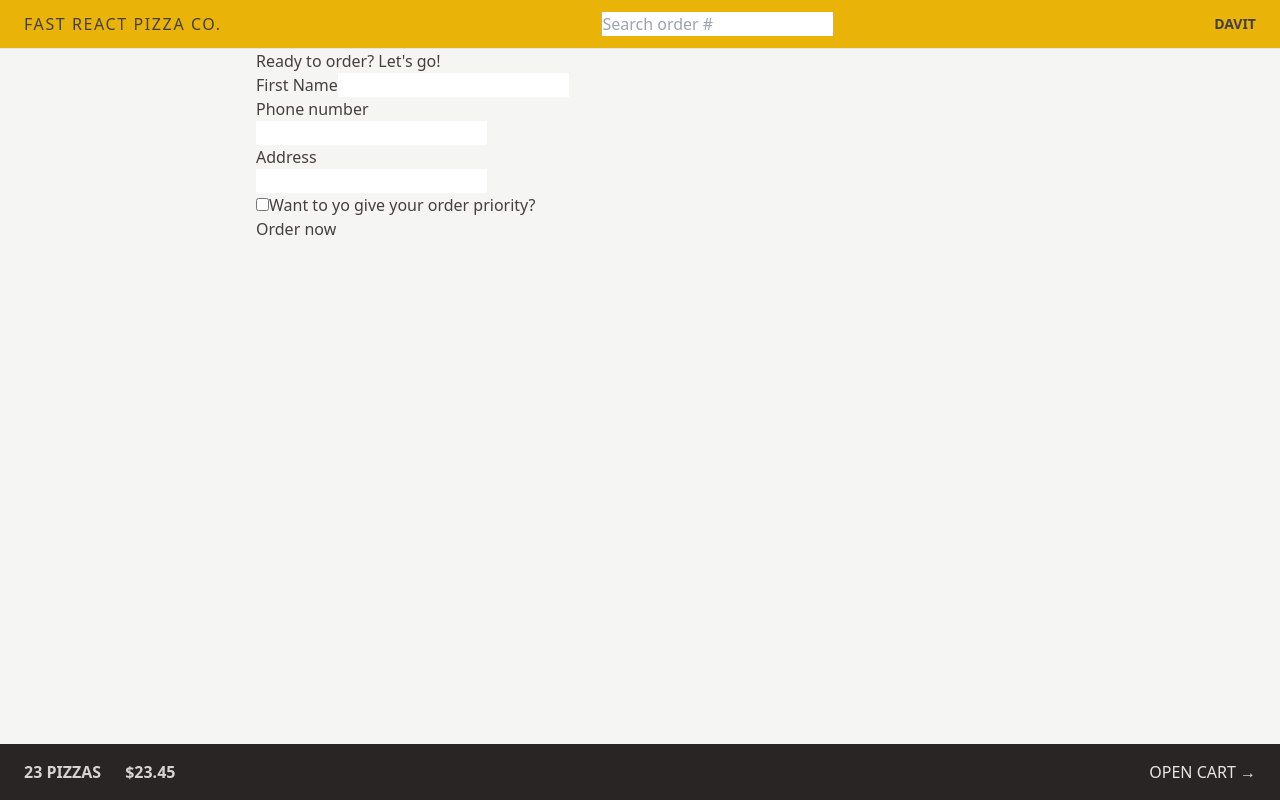
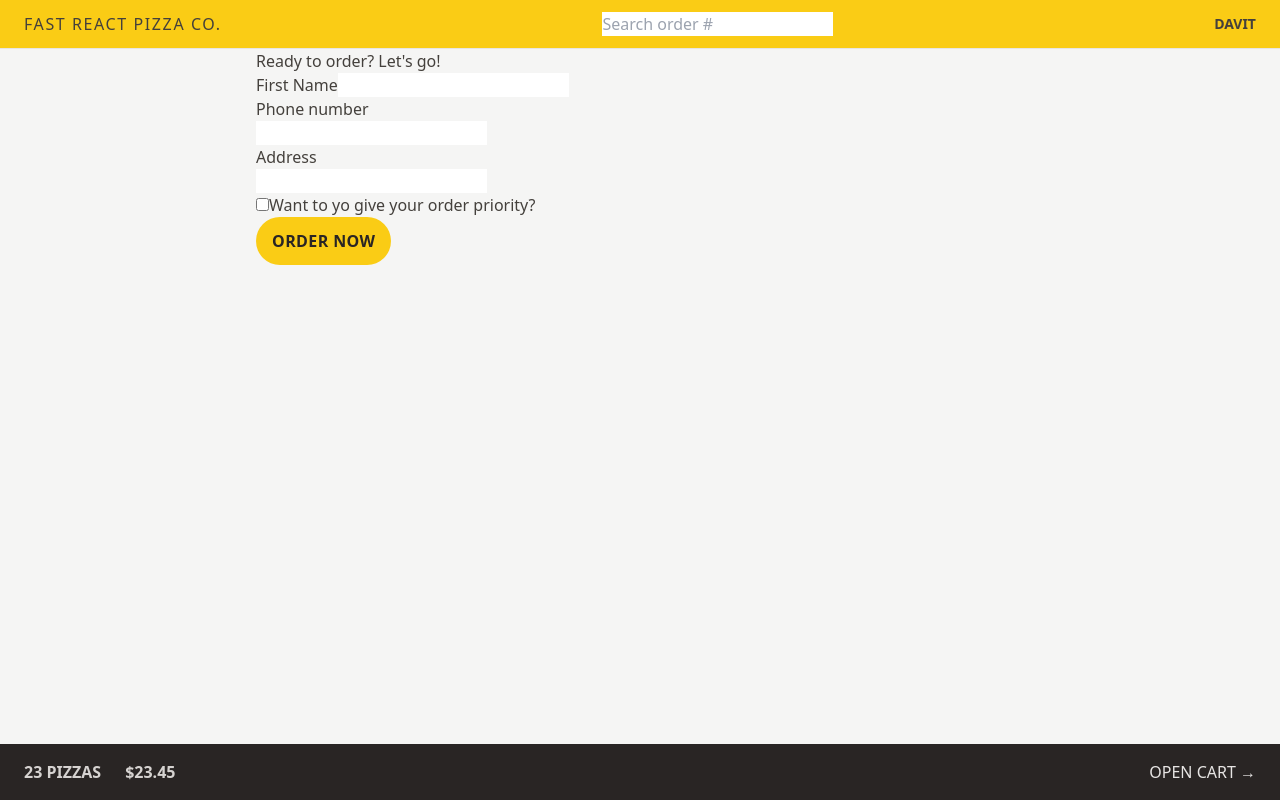
Before and after one commit to Beridze0/fast-react-pizza, a React (Vite) app: page /order/new in a window 1280 px wide. Built offline with nearby package versions, Linux system fonts and the light colour scheme.

Commit message:
styling buttons

```diff
--- a/src/features/cart/Cart.jsx
+++ b/src/features/cart/Cart.jsx
@@ -1,23 +1,23 @@
-import { Link } from 'react-router-dom';
+import { Link } from "react-router-dom";
 
 const fakeCart = [
   {
     pizzaId: 12,
-    name: 'Mediterranean',
+    name: "Mediterranean",
     quantity: 2,
     unitPrice: 16,
     totalPrice: 32,
   },
   {
     pizzaId: 6,
-    name: 'Vegetale',
+    name: "Vegetale",
     quantity: 1,
     unitPrice: 13,
     totalPrice: 13,
   },
   {
     pizzaId: 11,
-    name: 'Spinach and Mushroom',
+    name: "Spinach and Mushroom",
     quantity: 1,
     unitPrice: 15,
     totalPrice: 15,
@@ -29,7 +29,12 @@
 
   return (
     <div>
-      <Link to="/menu">&larr; Back to menu</Link>
+      <Link
+        to="/menu"
+        className="text-sm text-blue-500 hover:text-blue-600 hover:underline"
+      >
+        &larr; Back to menu
+      </Link>
 
       <h2>Your cart, %NAME%</h2>
 
--- a/src/features/order/CreateOrder.jsx
+++ b/src/features/order/CreateOrder.jsx
@@ -4,7 +4,7 @@
 // https://uibakery.io/regex-library/phone-number
 const isValidPhone = (str) =>
   /^\+?\d{1,4}?[-.\s]?\(?\d{1,3}?\)?[-.\s]?\d{1,4}[-.\s]?\d{1,4}[-.\s]?\d{1,9}$/.test(
-    str
+    str,
   );
 
 const fakeCart = [
@@ -79,7 +79,10 @@
 
         <div>
           <input type="hidden" name="cart" value={JSON.stringify(cart)} />
-          <button disabled={isSubmitting}>
+          <button
+            disabled={isSubmitting}
+            className="inline-block rounded-full bg-yellow-400 px-4 py-3 font-semibold uppercase tracking-wide text-stone-800 transition-colors duration-300 hover:bg-yellow-300 focus:bg-yellow-300 focus:outline-none focus:ring focus:ring-yellow-300 focus:ring-offset-2 disabled:cursor-not-allowed"
+          >
             {isSubmitting ? "Placing order..." : "Order now"}
           </button>
         </div>
@@ -106,9 +109,10 @@
   if (Object.keys(errors).length > 0) return errors;
 
   // If everything is okay create new order and redirect
-  const newOrder = await createOrder(order);
+  // const newOrder = await createOrder(order);
 
-  return redirect(`/order/${newOrder.id}`);
+  // return redirect(`/order/${newOrder.id}`);
+  return null;
 }
 
 export default CreateOrder;
--- a/src/ui/Header.jsx
+++ b/src/ui/Header.jsx
@@ -5,7 +5,7 @@
 
 export default function Header() {
   return (
-    <header className="flex items-center justify-between border-b border-stone-200 bg-yellow-500 px-4 py-3 uppercase sm:px-6">
+    <header className="flex items-center justify-between border-b border-stone-200 bg-yellow-400 px-4 py-3 uppercase sm:px-6">
       <Link to="/" className="tracking-widest">
         Fast React Pizza Co.
       </Link>
```
